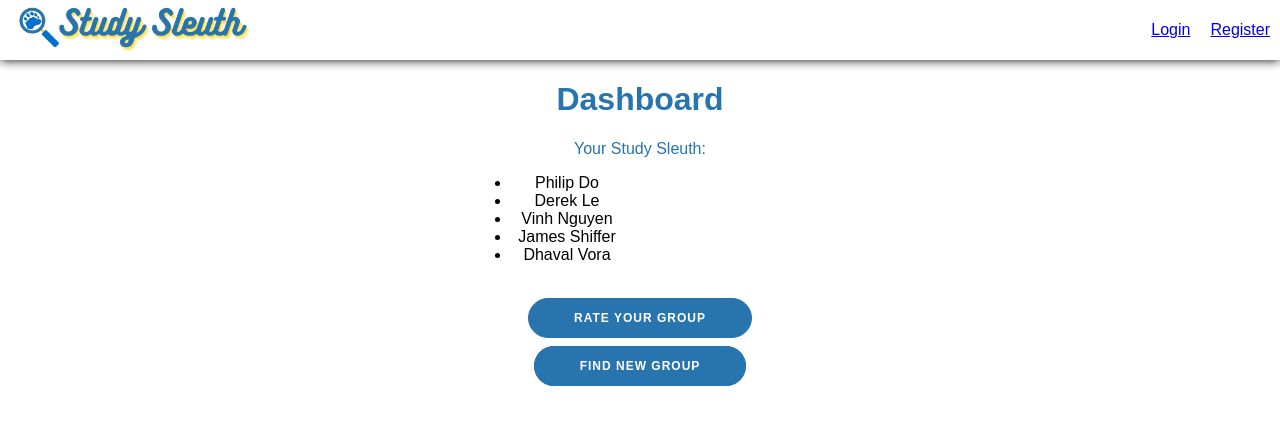
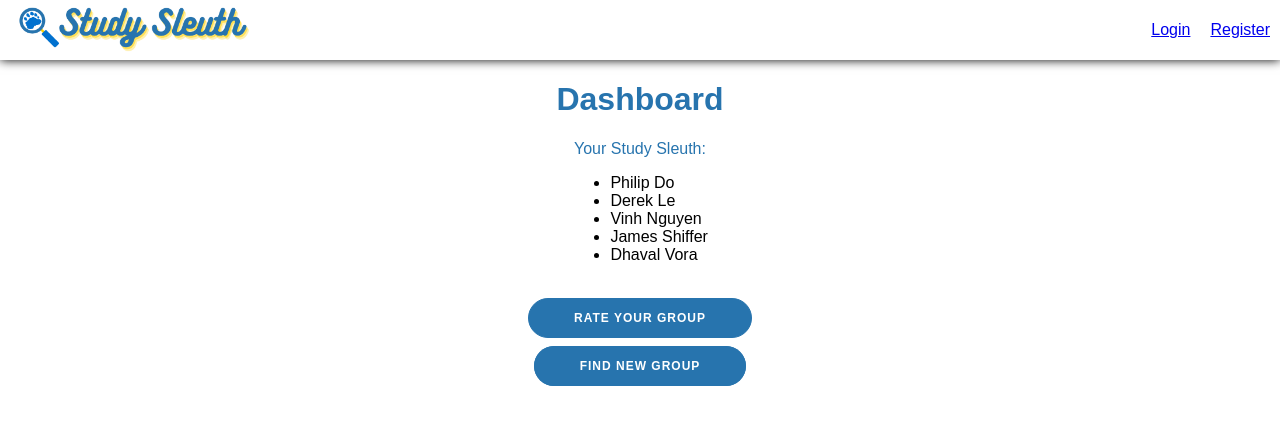
Before and after one commit to philipdoucla/study-sleuth, a React (Create React App) app: page /dashboard in a window 1280 px wide. Shown: the top 424 px of the page. Built offline with nearby package versions, Linux system fonts and the light colour scheme.

Commit message:
Centerd Group Member Names Formatted names and bullet points of list to be centered on the page.

```diff
--- a/src/App.css
+++ b/src/App.css
@@ -102,7 +102,7 @@ body {
 }
 
 .grouplist {
-    text-align: center;
+    text-align: left;
     /*padding-left: 38.5%;*/
 }
 
@@ -112,6 +112,6 @@ h1 {
 
 li {
     margin: auto;
-    padding-right: 15%;
-    width: 9%;
+    padding-right: 0%;
+    width: 8%;
 }
```
